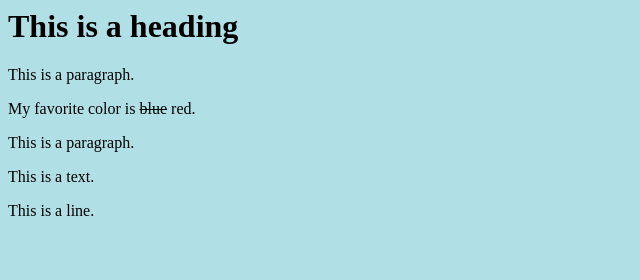
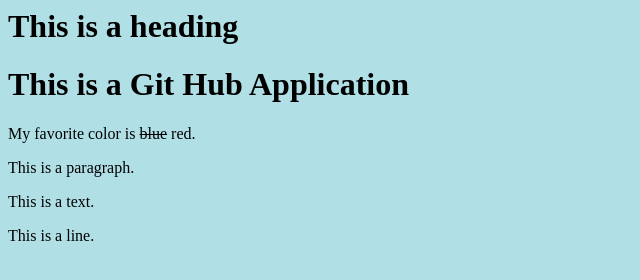
Before and after one commit to misganawyibeltal/Misganaws-Repository, a plain HTML site: page index.html in a window 1280 px wide. Shown: the whole page, without its empty margins (0-640 px from the left). Drawn offline with Linux system fonts and the light colour scheme.

Commit message:
updated index.html

```diff
--- a/index.html
+++ b/index.html
@@ -16,7 +16,7 @@ h1: {
   <body style="background-color:powderblue;">
 
 <h1>This is a heading</h1>
-<p>This is a paragraph.</p>
+    <h1>This is a Git Hub Application</h1>
 <p>My favorite color is <del>blue</del> red.</p>
 
 </body>
```
